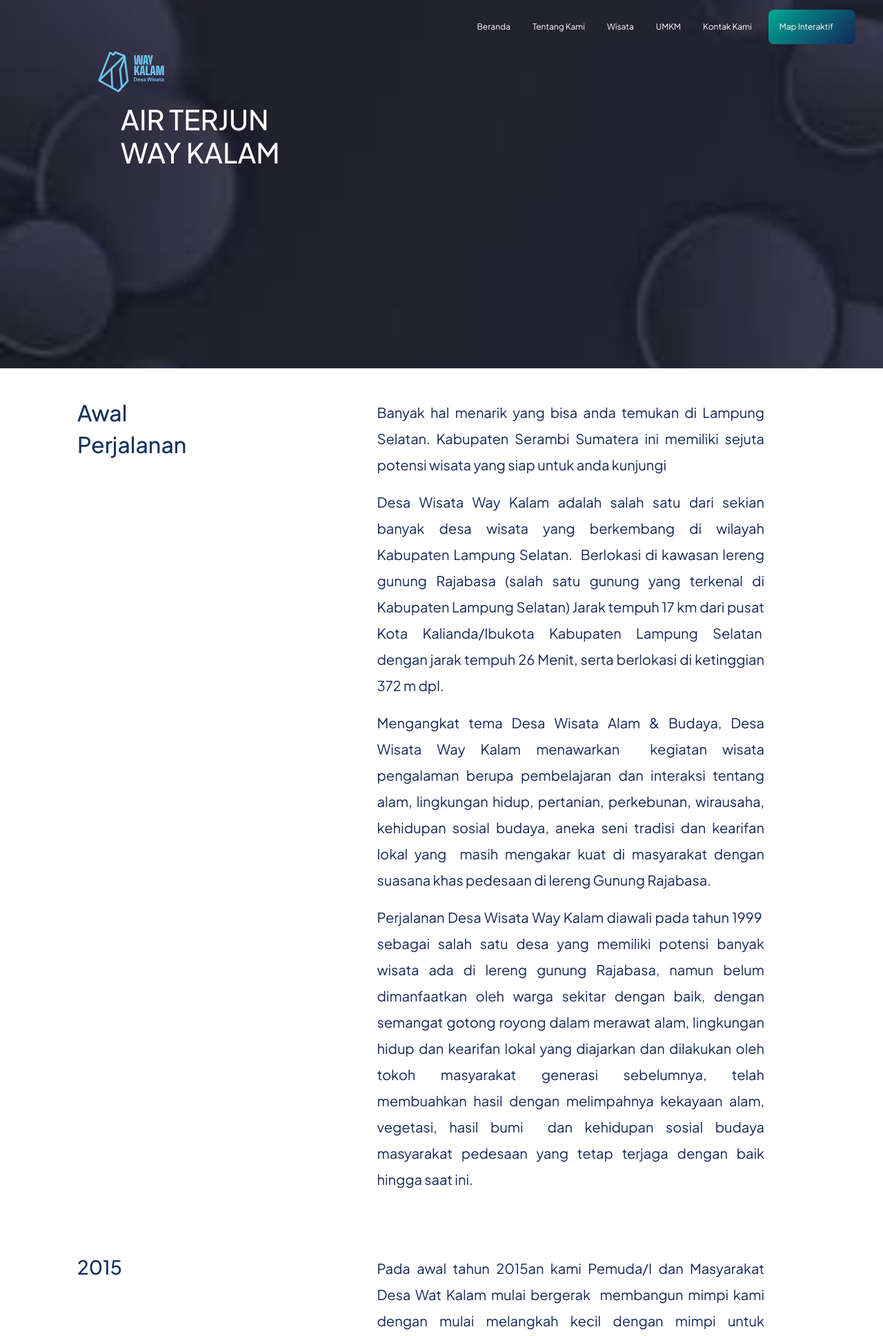
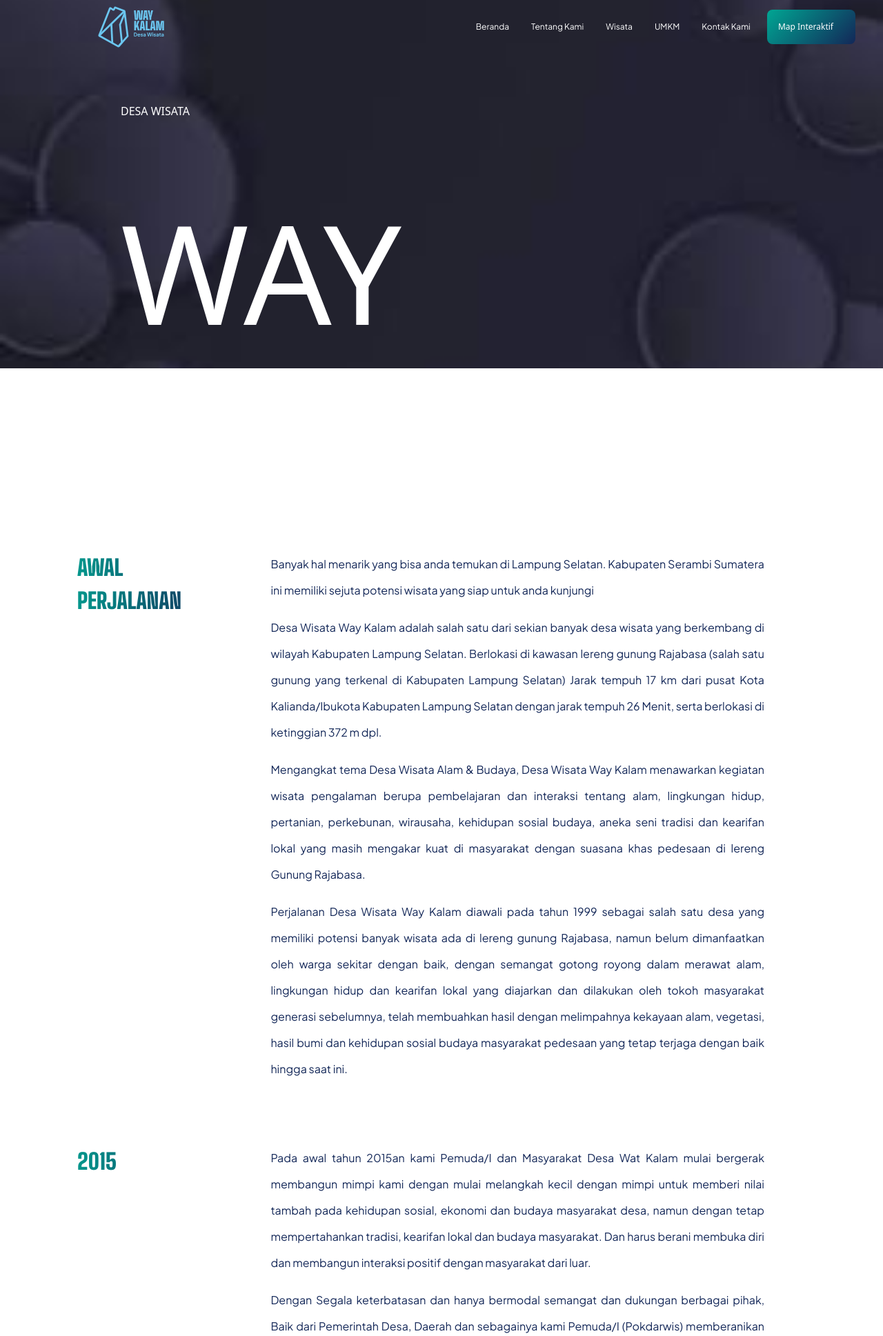
Before and after one commit to Tematik-Way-Kalam/Website-Wisata-WayKalam, a PHP site: page /tentang.php in a window 1280 px wide. Shown: the part 16-1953 px from the top of the page at 69% size. Run offline with PHP 8.4, Linux system fonts and the light colour scheme; some libraries are stand-ins or nearby versions.

Commit message:
change tentang.php

```diff
--- a/client/tentang.css
+++ b/client/tentang.css
@@ -1,12 +1,41 @@
+/* Font Import Google API's */
 @import url("https://fonts.googleapis.com/css2?family=Big+Shoulders+Display:wght@100;200;300;400;500;600;700;800;900&display=swap");
 @import url("https://fonts.googleapis.com/css2?family=Plus+Jakarta+Sans:wght@400;500;600;700;800&display=swap");
 
-* {
+/* * {
   font-family: "Plus Jakarta Sans", sans-serif;
+} */
+
+/* Header */
+header {
+    height: 90vh;
 }
 
-header {
-    height: 500px;
+/* Navigation Item */
+.nav-item{
+    font-family: "Plus Jakarta Sans", sans-serif;
+}
+
+.container{
+    padding-top: 75px;
+    padding-left: 35px;
+    display: flex;
+    gap: 5%;
+    font-size: 12px;
+    color: white;
+}
+
+.tahun{
+    width: 30%;
+    padding-left: 30px;
+    font-family: "Big Shoulders Display", sans-serif;
+    font-size: 32px;
+    font-weight: 900;
+    word-wrap: break-word;
+    background-image: -webkit-linear-gradient(360deg,#00A693,#132758);
+    background-size: 100%;
+    background-clip: text;
+    -webkit-text-fill-color: transparent;
 }
 
 .d-flex {
@@ -54,6 +83,15 @@
     left: 120px;
     color: #fff;
 }
+#judul1{
+    position: absolute;
+    margin-top: 250px;
+    margin-left: 55px ;
+    font-size: 200px;
+    top: 10px;
+    left: 120px;
+    color: #fff;
+}
 
 .text-header {
     position: absolute;
@@ -78,48 +116,26 @@
     margin-top : 20px;
 }
 
-.container{
-    padding-top: 75px;
-    padding-left: 35px;
-    display: flex;
-    gap: 20%;
-    font-size: 12px;
-    color: white;
-}
-
-.tahun{
-    width: 30%;
-    padding-left: 30px;
-    font-family: "Big Shoulders Display", sans-serif;
-    font-size: 32px;
-    font-weight: 900;
-    color: #00A693;
-    word-wrap: break-word;
-    background-image: linear-gradient(25deg,#00A693,#132758);
-    background-size: 100%;
-    background-clip: text;
-    -webkit-text-fill-color: transparent;
-}
 
 .articles {
     color: #132758;
-    font-size: 20px;
+    font-size: 16px;
     font-family: Plus Jakarta Sans;
     font-weight: 400;
     line-height: 38px;
     word-wrap: break-word;
-    width: 90%;
+    width: 100%;
     text-align: justify;
-    padding-left: 20px;
+    padding-left: 10px;
     padding-right: 90px;
 }
 
-  .td1 {
-    width: 30%;
-    padding-left: 50px;
-    padding-bottom: 70px;
-    justify-content: center;
-  }
+/* .td1 {
+width: 30%;
+padding-left: 50px;
+padding-bottom: 70px;
+justify-content: center;
+}
 
 .table2{
     width: 100%;
@@ -136,4 +152,4 @@
     padding-left: 70px;
     padding-top: 20px;
     justify-content: center;
-}
+} */
--- a/client/tentang.php
+++ b/client/tentang.php
@@ -2,8 +2,8 @@
 <html lang="en">
     <head>
         <meta charset="UTF-8">
-        <meta name="viewport" content="width=device-width, initial-scale=1.0">
-        <link rel="stylesheet" href="tentang.css">
+        <meta name="viewport" content= "width=device-width, initial-scale=1.0">
+        <link rel="stylesheet" href = "tentang.css">
 
         <!-- BOOTSTRAP -->
         <link href="css/bootstrap.min.css" rel="stylesheet" >
@@ -15,6 +15,7 @@
 
     <body>
         <header>
+            <!-- Navbar Option -->
             <nav class="navbar navbar-expand-lg navbar-dark" style="background-color: #fff;">
                 <div class="container d-flex justify-content-between">
                     <button class="navbar-toggler" type="button" data-bs-toggle="collapse" data-bs-target="#navbarNav" aria-controls="navbarNav" aria-expanded="false" aria-label="Toggle navigation">
@@ -49,7 +50,8 @@
                     <div class="carousel-inner">
                         <div class="carousel-item active" data-bs-interval="2000">
                             <img src="bg/gambar1.jpeg" class="d-block w-100" alt="bg1" style="background-size: cover; background-repeat: no-repeat;">
-                            <h1 id="judul">AIR TERJUN <br> WAY KALAM</h1>
+                            <p id="judul">DESA WISATA</p><br>
+                            <p id="judul1">WAY KALAM</p>
                         </div>
                     </div>
                 </div>
@@ -59,37 +61,36 @@
         <section id="section-about">
             <div class="container">
                 <div class="tahun">
-                    <h2>Awal</h2>
-                    <h2>Perjalanan</h2>
+                    <p>AWAL <br> PERJALANAN</p>
                 </div>
                 <div class="articles">
                     <article>
                         <p>Banyak hal menarik yang bisa anda temukan di Lampung Selatan. Kabupaten Serambi Sumatera ini memiliki sejuta potensi wisata yang siap untuk anda kunjungi</p>
-                        <p>Desa Wisata Way Kalam adalah salah satu dari sekian banyak desa wisata yang berkembang di wilayah Kabupaten Lampung Selatan.  Berlokasi di kawasan lereng gunung Rajabasa (salah satu gunung yang terkenal di Kabupaten Lampung Selatan) Jarak tempuh 17 km dari pusat Kota Kalianda/Ibukota Kabupaten Lampung Selatan  dengan jarak tempuh 26 Menit, serta berlokasi di ketinggian 372 m dpl.</p>
-                        <p>Mengangkat tema Desa Wisata Alam & Budaya, Desa Wisata Way Kalam menawarkan  kegiatan wisata pengalaman berupa pembelajaran dan interaksi tentang alam, lingkungan hidup, pertanian, perkebunan, wirausaha, kehidupan sosial budaya, aneka seni tradisi dan kearifan lokal yang  masih mengakar kuat di masyarakat dengan suasana khas pedesaan di lereng Gunung Rajabasa.</p>
-                        <p>Perjalanan Desa Wisata Way Kalam diawali pada tahun 1999  sebagai salah satu desa yang memiliki potensi banyak wisata ada di lereng gunung Rajabasa, namun belum dimanfaatkan oleh warga sekitar dengan baik, dengan semangat gotong royong dalam merawat alam, lingkungan hidup dan kearifan lokal yang diajarkan dan dilakukan oleh tokoh masyarakat generasi sebelumnya, telah membuahkan hasil dengan melimpahnya kekayaan alam, vegetasi, hasil bumi  dan kehidupan sosial budaya masyarakat pedesaan yang tetap terjaga dengan baik hingga saat ini.</p>
+                        <p>Desa Wisata Way Kalam adalah salah satu dari sekian banyak desa wisata yang berkembang di wilayah Kabupaten Lampung Selatan. Berlokasi di kawasan lereng gunung Rajabasa (salah satu gunung yang terkenal di Kabupaten Lampung Selatan) Jarak tempuh 17 km dari pusat Kota Kalianda/Ibukota Kabupaten Lampung Selatan dengan jarak tempuh 26 Menit, serta berlokasi di ketinggian 372 m dpl.</p>
+                        <p>Mengangkat tema Desa Wisata Alam & Budaya, Desa Wisata Way Kalam menawarkan kegiatan wisata pengalaman berupa pembelajaran dan interaksi tentang alam, lingkungan hidup, pertanian, perkebunan, wirausaha, kehidupan sosial budaya, aneka seni tradisi dan kearifan lokal yang  masih mengakar kuat di masyarakat dengan suasana khas pedesaan di lereng Gunung Rajabasa.</p>
+                        <p>Perjalanan Desa Wisata Way Kalam diawali pada tahun 1999 sebagai salah satu desa yang memiliki potensi banyak wisata ada di lereng gunung Rajabasa, namun belum dimanfaatkan oleh warga sekitar dengan baik, dengan semangat gotong royong dalam merawat alam, lingkungan hidup dan kearifan lokal yang diajarkan dan dilakukan oleh tokoh masyarakat generasi sebelumnya, telah membuahkan hasil dengan melimpahnya kekayaan alam, vegetasi, hasil bumi  dan kehidupan sosial budaya masyarakat pedesaan yang tetap terjaga dengan baik hingga saat ini.</p>
                     </article>
                 </div>
             </div>
 
             <div class="container">
                 <div class="tahun">
-                    <h3>2015</h3>
+                    <p>2015</p>
                 </div>
                 <div class="articles">
                     <article>
-                        <p>Pada awal tahun 2015an kami Pemuda/I dan Masyarakat Desa Wat Kalam mulai bergerak  membangun mimpi kami dengan mulai melangkah kecil dengan mimpi untuk memberi nilai tambah pada kehidupan sosial, ekonomi dan budaya masyarakat  desa, namun dengan tetap mempertahankan tradisi, kearifan lokal dan budaya masyarakat.  Dan harus berani membuka diri dan membangun interaksi positif dengan masyarakat dari luar. </p>
+                        <p>Pada awal tahun 2015an kami Pemuda/I dan Masyarakat Desa Wat Kalam mulai bergerak membangun mimpi kami dengan mulai melangkah kecil dengan mimpi untuk memberi nilai tambah pada kehidupan sosial, ekonomi dan budaya masyarakat desa, namun dengan tetap mempertahankan tradisi, kearifan lokal dan budaya masyarakat. Dan harus berani membuka diri dan membangun interaksi positif dengan masyarakat dari luar.</p>
                         <p>Dengan Segala keterbatasan dan hanya bermodal semangat dan dukungan berbagai pihak, Baik dari Pemerintah Desa, Daerah dan sebagainya kami Pemuda/I (Pokdarwis) memberanikan membangun desa wisata Way Kalam dengan harapan ingin maju sejajar dengan desa-desa lainnya yang ada di indonesia.</p>
-                        <p>Adapun latar belakang dalam mengembangkan desa wisata adalah kami menilai bahwa pendekatan dengan melalui desa wisata akan mampu memberikan efek yang luar biasa bagi masyarakat, karena dengan desa wisata akan dapat mengakomodasi semua komponen masyarakat untuk aktif bergerak sebagai pelaku utama (subyek) dan bukan hanya sebagai obyek.  Selain itu kami juga akan dapat mengajak berbagai pihak lain, baik pemerintah, swasta maupun perguruan tinggi untuk berpartisipasi aktif dalam membangun desa wisata.</p>
-                        <p>Saat itu juga kami mulai menata diri, mengelola dan melestarikan lingkungan dan mengajak masyarakat bersama-sama untuk memiliki kebanggaan terhadap desanya sendiri. Mengawali kegiatan ini bukan hal yang mudah karena kami membangun tanpa bermodalkan materi dan adanya perubahan budaya petani menjadi penyedia jasa wisata. Namun  dengan dukungan dan kepercayaan penuh dari masyarakat dan pemerintah dengan berbagai programnya, membuat masyarakat mampu merencanakan, melaksanakan dan mengawasi serta menikmati semua pembangunan yang dilakukan dari, oleh dan untuk masyarakat.</p>
-                        <p>Dengan jumlah penduduk 1184 jiwa (351 KK), desa wisata Way Kalam pada saat awal belum mampu mengandalkan desa wisata sebagai salah satu upaya mengangkat taraf ekonomi dan pendapatan masyarakat karena keterbatasan dalam kemampuan sumberdaya manusia, sarana dan prasarana pendukung, keterampilan maupun pembuatan paket wisata. Selain itu juga belum mampu memasarkan dengan baik paket wisata yang dibuat.  Pada tahun 2015 belum terdapat sarana dan prasarana yang memadai sebagai salah satu pendukung pariwisata.  Saat itu hanya terdapat 5 homestay, lapangan seadanya sebagai tempat kemah dan out bond. Pemandu kegiatan dan atraksi belum percaya diri karena belum memiliki kemampuan dan identitas diri.  Pada tahun 2015 jumlah tamu yang berkunjung belum mencapai 1.000 orang.</p>
+                        <p>Adapun latar belakang dalam mengembangkan desa wisata adalah kami menilai bahwa pendekatan dengan melalui desa wisata akan mampu memberikan efek yang luar biasa bagi masyarakat, karena dengan desa wisata akan dapat mengakomodasi semua komponen masyarakat untuk aktif bergerak sebagai pelaku utama (subyek) dan bukan hanya sebagai obyek. Selain itu kami juga akan dapat mengajak berbagai pihak lain, baik pemerintah, swasta maupun perguruan tinggi untuk berpartisipasi aktif dalam membangun desa wisata.</p>
+                        <p>Saat itu juga kami mulai menata diri, mengelola dan melestarikan lingkungan dan mengajak masyarakat bersama-sama untuk memiliki kebanggaan terhadap desanya sendiri. Mengawali kegiatan ini bukan hal yang mudah karena kami membangun tanpa bermodalkan materi dan adanya perubahan budaya petani menjadi penyedia jasa wisata. Namun dengan dukungan dan kepercayaan penuh dari masyarakat dan pemerintah dengan berbagai programnya, membuat masyarakat mampu merencanakan, melaksanakan dan mengawasi serta menikmati semua pembangunan yang dilakukan dari, oleh dan untuk masyarakat.</p>
+                        <p>Dengan jumlah penduduk 1184 jiwa (351 KK), desa wisata Way Kalam pada saat awal belum mampu mengandalkan desa wisata sebagai salah satu upaya mengangkat taraf ekonomi dan pendapatan masyarakat karena keterbatasan dalam kemampuan sumberdaya manusia, sarana dan prasarana pendukung, keterampilan maupun pembuatan paket wisata. Selain itu juga belum mampu memasarkan dengan baik paket wisata yang dibuat. Pada tahun 2015 belum terdapat sarana dan prasarana yang memadai sebagai salah satu pendukung pariwisata.  Saat itu hanya terdapat 5 homestay, lapangan seadanya sebagai tempat kemah dan out bond. Pemandu kegiatan dan atraksi belum percaya diri karena belum memiliki kemampuan dan identitas diri.  Pada tahun 2015 jumlah tamu yang berkunjung belum mencapai 1.000 orang.</p>
                     </article>
                 </div>
             </div>
 
             <div class="container">
                 <div class="tahun">
-                    <h3>2019</h3>
+                    <p>2019</p>
                 </div>
                 <div class="articles">
                     <article>
@@ -100,34 +101,34 @@
 
             <div class="container">
                 <div class="tahun">
-                    <h3>2020</h3>
+                    <p>2020</p>
                 </div>
                 <div class="articles">
                     <article>
-                        <p>Tahun 2020 mendapatkan program dan bantuan digunakan untuk fasilitasi pelatihan SDM, seragam pemandu, penambahan sarana kesenian, kuliner dan cinderamata. Dengan Program Dana Desa ternyata mampu mempercepat upaya peningkatan sarana dan prasarana  desa wisata, sehingga pada tahun 2020 kami telah memiliki homestay  30 rumah yang sudah bekerjasama dengan pihak OYYO, pemesanan sudah bisa melakukan pemesanan kamar homestay secara online , beraneka atraksi pertanian, seni budaya dan kuliner serta pelayanan yang mulai tertata baik.</p>
+                        <p>Tahun 2020 mendapatkan program dan bantuan digunakan untuk fasilitasi pelatihan SDM, seragam pemandu, penambahan sarana kesenian, kuliner dan cinderamata. Dengan Program Dana Desa ternyata mampu mempercepat upaya peningkatan sarana dan prasarana desa wisata, sehingga pada tahun 2020 kami telah memiliki homestay 30 rumah yang sudah bekerjasama dengan pihak OYYO, pemesanan sudah bisa melakukan pemesanan kamar homestay secara online , beraneka atraksi pertanian, seni budaya dan kuliner serta pelayanan yang mulai tertata baik.</p>
                     </article>
                 </div>
             </div>
 
             <div class="container">
                 <div class="tahun">
-                    <h3>2021</h3>
+                    <p>2021</p>
                 </div>
                 <div class="articles">
                     <article>
-                        <p>Pada tahun 2021 jumlah tamu mencapai < 3.000 orang dari target > 5.000 orang. Keterlibatan masyarakat yang demikian besar dalam kegiatan Desa wisata Way Kalam merupakan sebuah proses yang terbentuk secara alami dimana Desa wisata Way Kalam mampu memberikan manfaat bagi masyarakatnya.  Keterlibatan kaum perempuan dan pemudanya merupakan modal yang sangat berharga bagi keberlangsungan dan keberlanjutan Dewi Peri dimasa mendatang.</p>
+                        <p>Pada tahun 2021 jumlah tamu mencapai < 3.000 orang dari target > 5.000 orang. Keterlibatan masyarakat yang demikian besar dalam kegiatan Desa wisata Way Kalam merupakan sebuah proses yang terbentuk secara alami dimana Desa wisata Way Kalam mampu memberikan manfaat bagi masyarakatnya. Keterlibatan kaum perempuan dan pemudanya merupakan modal yang sangat berharga bagi keberlangsungan dan keberlanjutan Dewi Peri dimasa mendatang.</p>
                     </article>
                 </div>
             </div>
 
             <div class="container">
                 <div class="tahun">
-                    <h3>2022 - 2023</h3>
+                   <p>2022 - 2023</p>
                 </div>
                 <div class="articles">
                     <article>
-                        <p>Pada tahun 2022, Desa wisata Way Kalam kami anggap telah mampu  memberdayakan sebagian besar anggota masyarakat (> 70%), dengan berbagai kelompok yang terlibat, seperti homestay (50 homestay/120 kamar), atraksi seni dan budaya (25 orang), pemandu wisata lokal/pemuda (20 orang), kuliner lokal (20 orang), home industri (5 orang), warung kelontong (6 unit) dan tenaga keamanan/pendukung (30 orang). Kami juga mampu memanfaatkan lahan desa yang terlantar menjadi tempat untuk pembudidayaa Lebah madu Peternakan Kambing (1 ha) Dan Air Terjun Way Kalam yang menjadi Icon Wisata yang ada di Desa Way Kalam. Daerah Aliran Sungai (DAS) dari air terjun way kalam menjadi area petualangan/tracking yang menarik bagi tamu, Selain itu kami juga telah bekerjasama dengan beberapa pihak di dalam desa seperti kelompok tani pemuda, perkebunan, pertanian, wanita tani, dsb.  Kerjasama dengan pihak luar seperti Pemerintah Desa dengan tanah kas desa, kelompok kesenian,  kelompok peternak.</p>
-                        <p>Pada saat ini (tahun 2022/2023) setelah mendapatkan pendampingan, bantuan pengembangan SDM dan fasilitas pariwisata dari berbagai pihak tingkat kunjungan wisatawan sudah stabil pada jumlah sekitar 5.000 orang per tahun dan pendapatan rata-rata mencapai Rp. 2.000.000 – Rp. 5.000.000/bulan.</p>
+                        <p>Pada tahun 2022, Desa wisata Way Kalam kami anggap telah mampu memberdayakan sebagian besar anggota masyarakat (> 70%), dengan berbagai kelompok yang terlibat, seperti homestay (50 homestay/120 kamar), atraksi seni dan budaya (25 orang), pemandu wisata lokal/pemuda (20 orang), kuliner lokal (20 orang), home industri (5 orang), warung kelontong (6 unit) dan tenaga keamanan/pendukung (30 orang). Kami juga mampu memanfaatkan lahan desa yang terlantar menjadi tempat untuk pembudidayaa Lebah madu Peternakan Kambing (1 ha) Dan Air Terjun Way Kalam yang menjadi Icon Wisata yang ada di Desa Way Kalam. Daerah Aliran Sungai (DAS) dari air terjun way kalam menjadi area petualangan/tracking yang menarik bagi tamu, Selain itu kami juga telah bekerjasama dengan beberapa pihak di dalam desa seperti kelompok tani pemuda, perkebunan, pertanian, wanita tani, dsb. Kerjasama dengan pihak luar seperti Pemerintah Desa dengan tanah kas desa, kelompok kesenian, kelompok peternak.</p>
+                        <p>Pada saat ini (tahun 2022/2023) setelah mendapatkan pendampingan, bantuan pengembangan SDM dan fasilitas pariwisata dari berbagai pihak tingkat kunjungan wisatawan sudah stabil pada jumlah sekitar 5.000 orang per tahun dan pendapatan rata-rata mencapai Rp. 2.000.000 - Rp. 5.000.000/bulan.</p>
                         <p>Dengan visi dan misi upaya pemberdayakan ekonomi dan sosial budaya masyarakat dengan tetap menjaga kearifan lokal, ke depan pengembangan Air Terjun akan diarahkan pada upaya-upaya pelestarian alam dan lingkungan secara berkelanjutan dengan tetap menjaga nilai luhur kehidupan sosial budaya pedesaan yang mampu dijadikan tontonan dan tuntunan bagi masyarakat lokal dan masyarakat di wilayah lainnya.</p>
                         <p>Dalam kurun waktu 8 tahun ini banyak pencapaian impian yang sudah terwujud, dimana kami mampu memberikan peluang pada masyarakat untuk mendapatkan tambahan pendapatan dan peningkatan ekonomi tanpa keluar dari desa, tanpa harus merusak lingkungan, mampu mencegah arus urbaninsasi bagi generasi muda, memberdayakan kelompok perempuan dan tumbuhnya berbagai kegiatan ekonomi produktif serta terpeliharanya budaya masyarakat setempat.</p>
                     </article>
```
Also changed, not shown: admin/route.php (added, +21 -0 lines).
